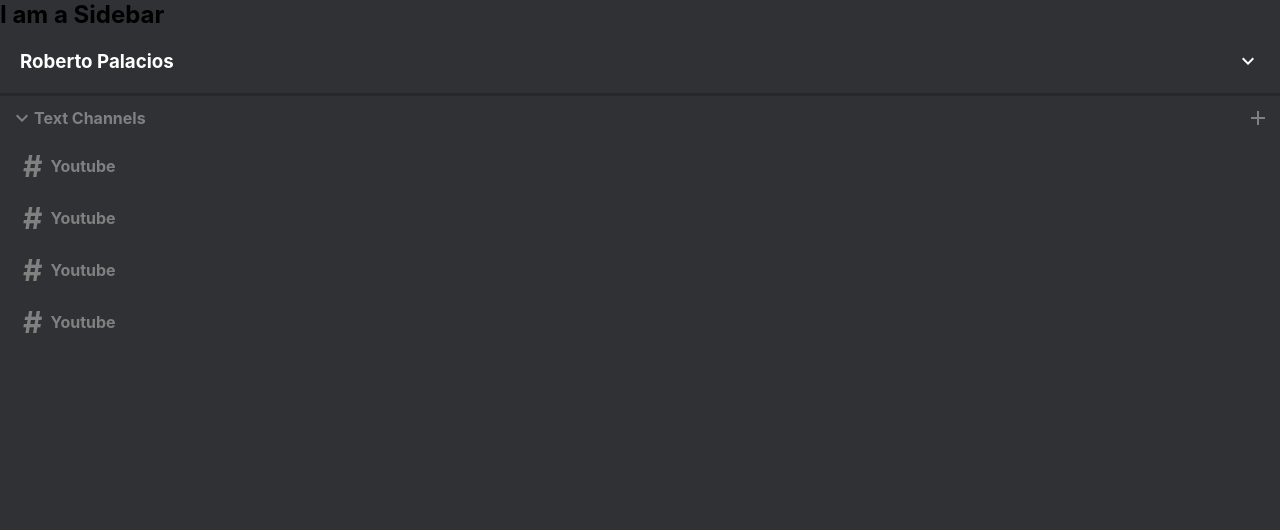
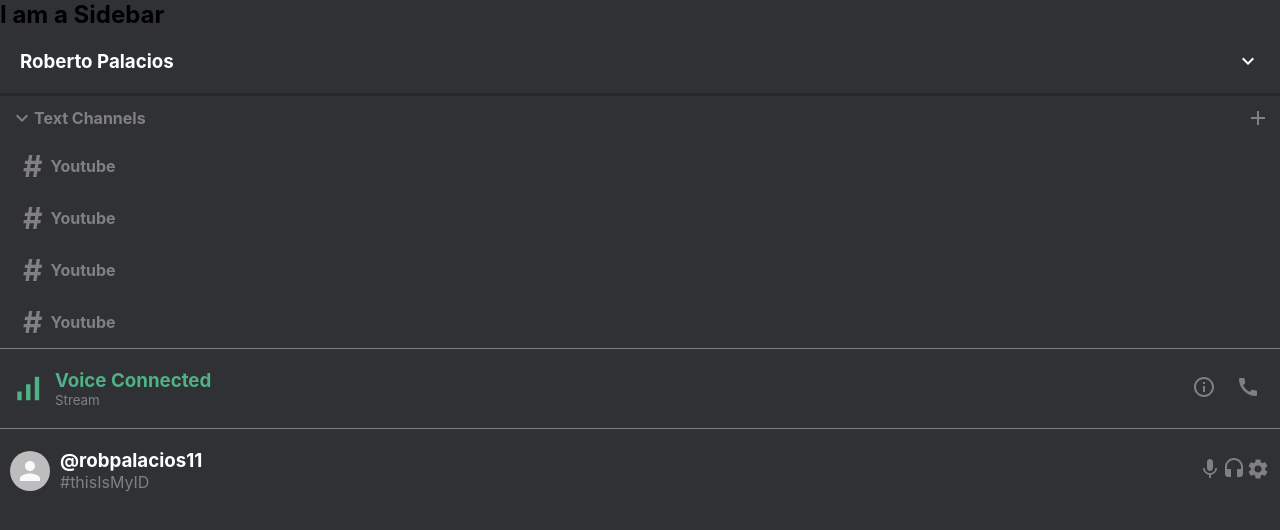
Before and after one commit to robpalacios1/discord-clone, a React (Create React App) app: page / in a window 1280 px wide. Shown: the top 530 px of the page. Built offline with nearby package versions, Linux system fonts and the light colour scheme.

Commit message:
import icons from @material-ui/icons

```diff
--- a/src/components/Sidebar.jsx
+++ b/src/components/Sidebar.jsx
@@ -2,7 +2,15 @@ import React from 'react'
 import ExpandMoreIcon from '@material-ui/icons/ExpandMore';
 import AddIcon from '@material-ui/icons/Add';
 import SidebarChannel from './SidebarChannel'
+import SignalCellularAltIcon from '@material-ui/icons/SignalCellularAlt'
 import './Sidebar.css'
+import InfoOutlinedIcon from '@material-ui/icons/InfoOutlined';
+import CallIcon from '@material-ui/icons/Call'
+import MicIcon from '@material-ui/icons/Mic'
+import HeadsetIcon from '@material-ui/icons/Headset'
+import SettingsIcon from '@material-ui/icons/Settings'
+import { Avatar } from '@material-ui/core'
+
 
 const Sidebar = () => {
     return (
@@ -27,6 +35,35 @@ const Sidebar = () => {
                     <SidebarChannel />
                 </div>
             </div>
+            <div className="sidebar__voice">
+                <SignalCellularAltIcon
+                    className="sidebar__voiceIcon"
+                    fontSize="large"
+                />
+                <div className="sidebar__voiceInfo">
+                    <h3>Voice Connected</h3>
+                    <p>Stream</p>
+                </div>
+
+                <div className="sidebar__voiceIcons">
+                    <InfoOutlinedIcon />
+                    <CallIcon />
+                </div>
+            </div>
+
+            <div className="sidebar__profile">
+                <Avatar />
+                <div className="sidebar__profileInfo">
+                    <h3>@robpalacios11</h3>
+                    <p>#thisIsMyID</p>
+                </div>
+
+                <div className="sidebar__profileIcons">
+                    <MicIcon />
+                    <HeadsetIcon />
+                    <SettingsIcon />
+                </div>
+            </div>
         </div>
     )
 }
```
Also changed, not shown: 1 other file (tests, documents, lock files or other folders).
